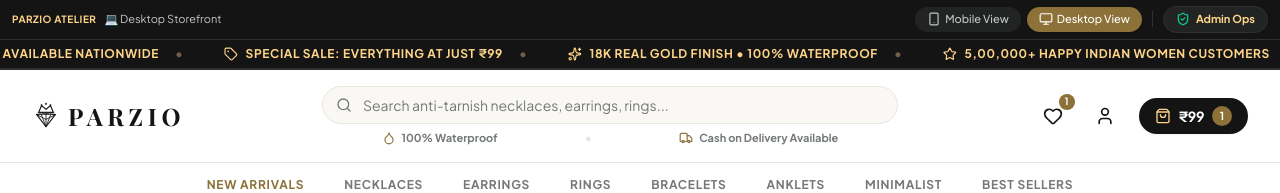
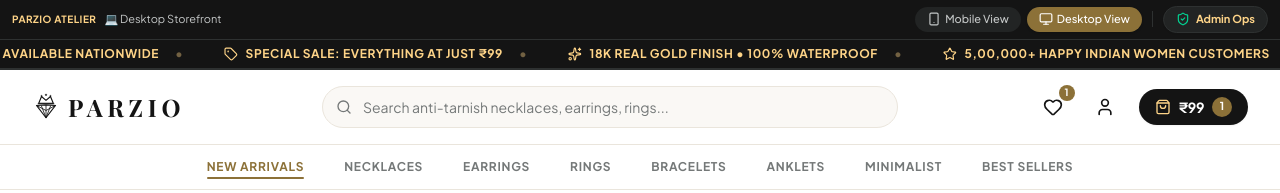
Before and after one commit to biikkkuuuu/parzio, a React (Vite) app: page / in a window 1280 px wide. Shown: the top 193 px of the page. Built offline with nearby package versions, Linux system fonts and the light colour scheme; a web font is replaced by a local one.

Commit message:
Remove all subtext badges below search bar for clean minimal header

```diff
--- a/src/components/Header.tsx
+++ b/src/components/Header.tsx
@@ -73,27 +73,17 @@ export const Header: React.FC<HeaderProps> = ({
           </button>
         </div>
 
-        {/* Center: Search & Value Badges */}
-        <div className="flex-1 max-w-xl hidden md:flex flex-col gap-1.5">
+        {/* Center: Search Bar */}
+        <div className="flex-1 max-w-xl hidden md:flex items-center">
           <div className="relative w-full">
             <input
               type="text"
               value={searchQuery}
               onChange={(e) => onSearchChange(e.target.value)}
               placeholder="Search anti-tarnish necklaces, earrings, rings..."
-              className="w-full bg-[#faf8f5] text-[#141414] pl-10 pr-4 py-2 rounded-full text-xs sm:text-sm border border-[#eae5dc] focus:border-[#8c7138] focus:outline-none focus:bg-white transition-all placeholder:text-[#747878]"
+              className="w-full bg-[#faf8f5] text-[#141414] pl-10 pr-4 py-2.5 rounded-full text-xs sm:text-sm border border-[#eae5dc] focus:border-[#8c7138] focus:outline-none focus:bg-white transition-all placeholder:text-[#747878]"
             />
             <Search className="w-4 h-4 text-[#747878] absolute left-3.5 top-1/2 -translate-y-1/2 pointer-events-none" />
-          </div>
-
-          <div className="flex items-center justify-around text-[11px] text-[#747878] font-bold px-4">
-            <span className="flex items-center gap-1.5">
-              <Droplet className="w-3.5 h-3.5 text-[#8c7138]" /> 100% Waterproof
-            </span>
-            <span className="text-[#eae5dc]">•</span>
-            <span className="flex items-center gap-1.5">
-              <Truck className="w-3.5 h-3.5 text-[#8c7138]" /> Cash on Delivery Available
-            </span>
           </div>
         </div>
 
```
